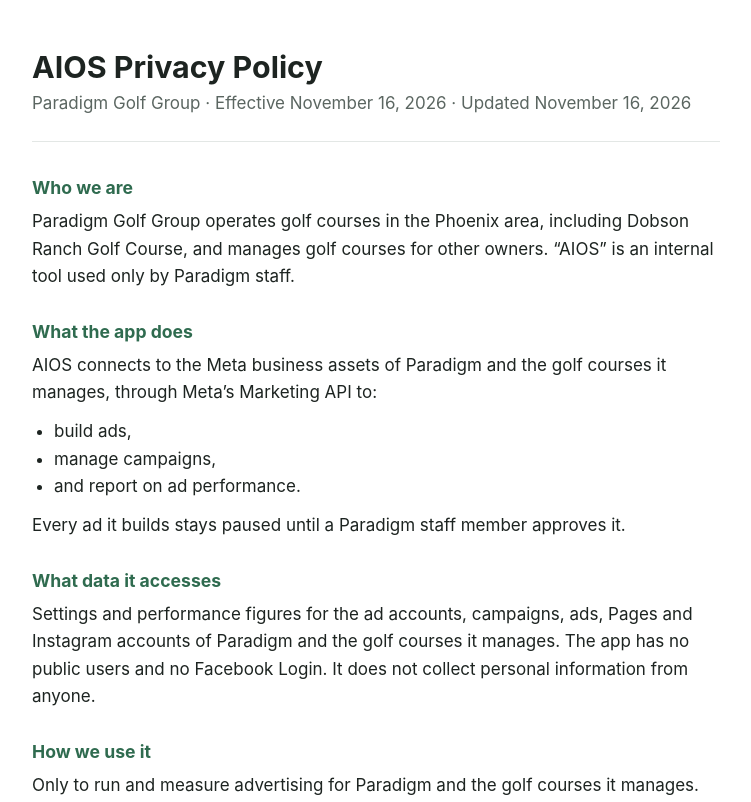
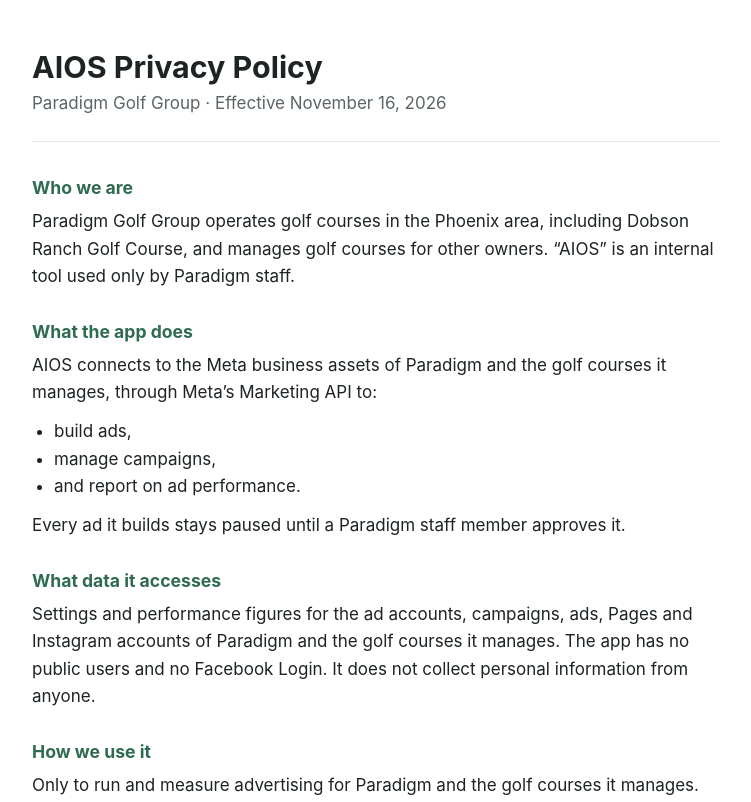
Before and after one commit to paradigm-golf-group/privacy, a plain HTML site: page index.html in a window 1280 px wide. Shown: the top 802 px of the page, without its empty margins (264-1015 px from the left). Drawn offline with Linux system fonts and the light colour scheme.

Commit message:
Drop same-day Updated line
Co-Authored-By: Claude Opus 5.5 <noreply@anthropic.com>

```diff
--- a/index.html
+++ b/index.html
@@ -23,7 +23,7 @@
 <body>
 <main>
   <h1>AIOS Privacy Policy</h1>
-  <p class="sub">Paradigm Golf Group &middot; Effective November 16, 2026 &middot; Updated November 16, 2026</p>
+  <p class="sub">Paradigm Golf Group &middot; Effective November 16, 2026</p>
 
   <h2>Who we are</h2>
   <p>Paradigm Golf Group operates golf courses in the Phoenix area, including Dobson Ranch Golf Course, and manages golf courses for other owners. &ldquo;AIOS&rdquo; is an internal tool used only by Paradigm staff.</p>
```
